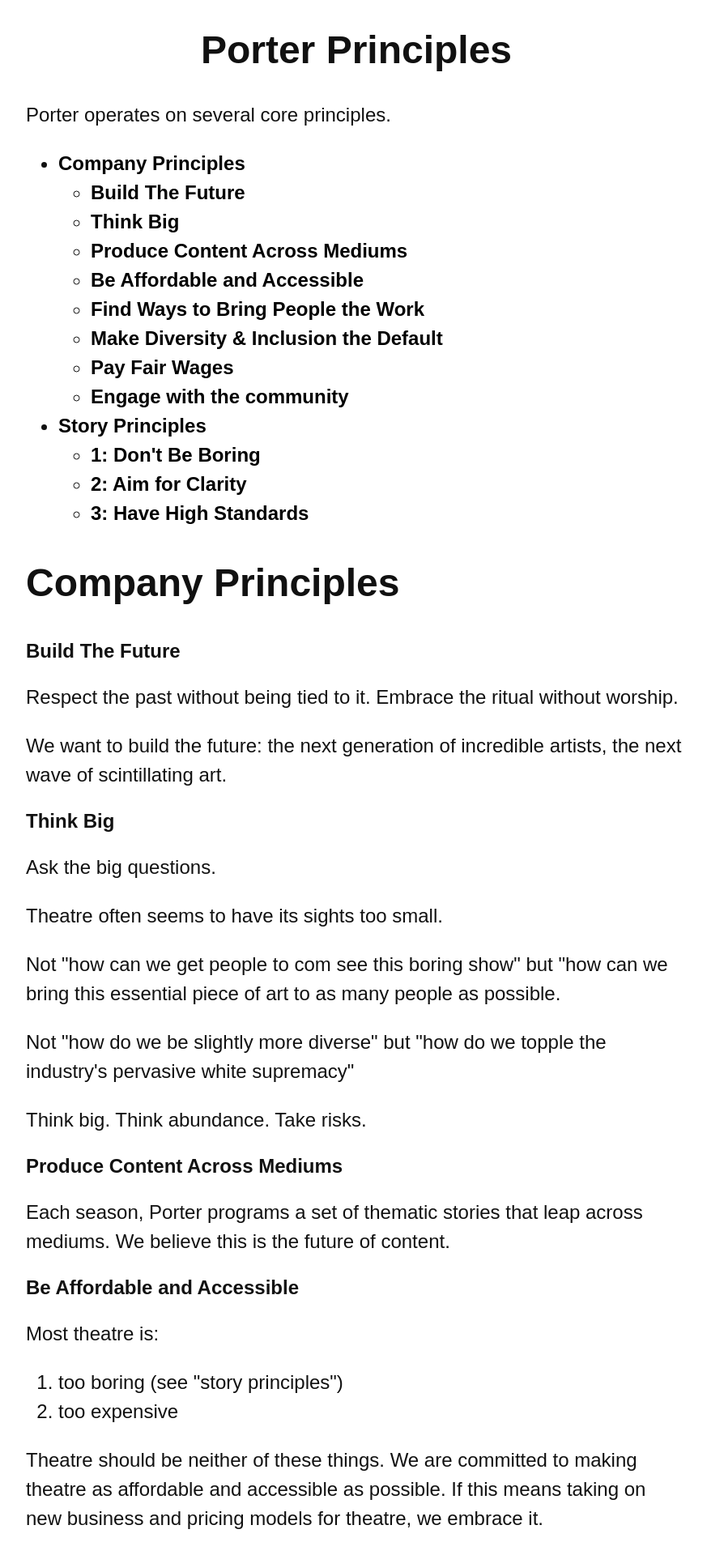
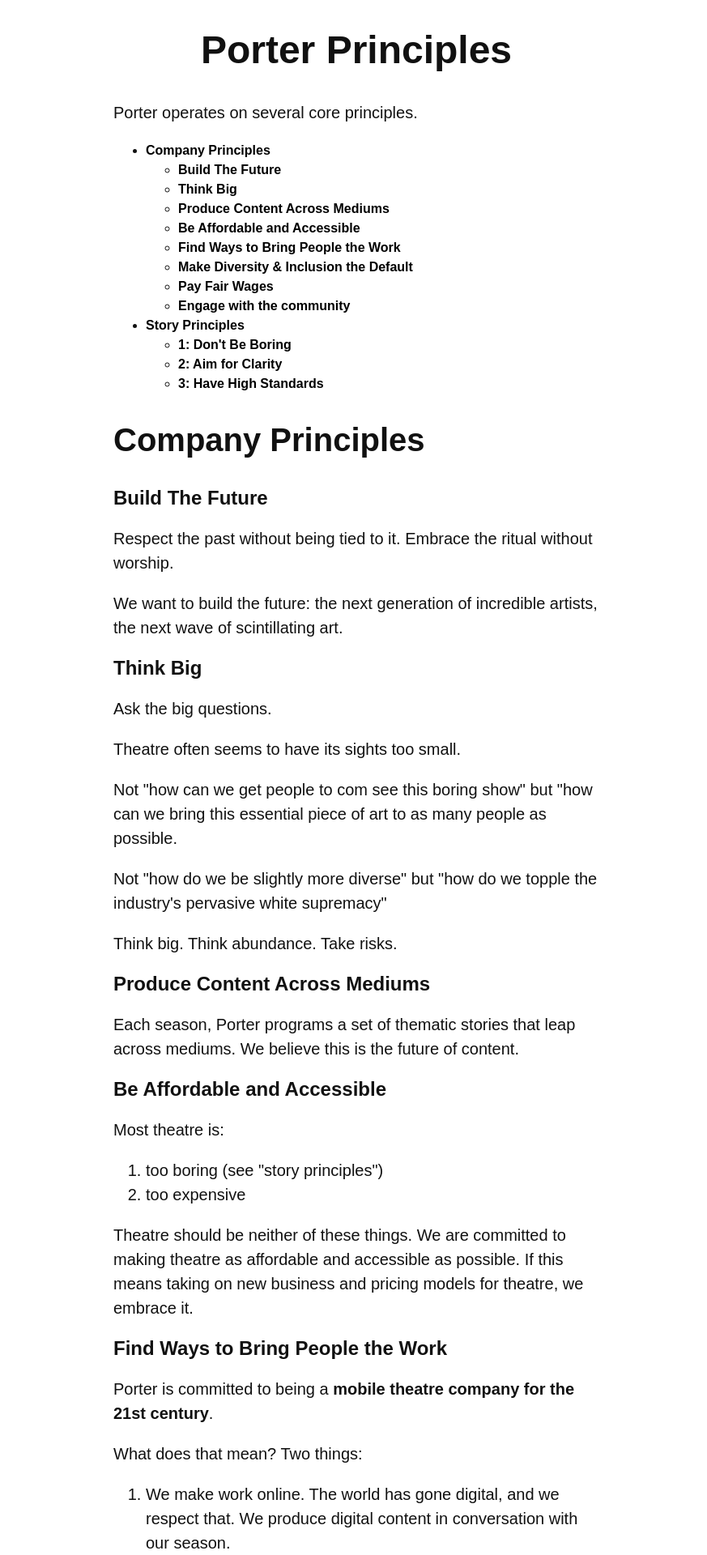
Before and after one commit to gcuddy/gcuddy.github.io, a Jekyll site: the page built from porter.md, in a window 1280 px wide. Shown: the top 1920 px of the page at 81% size, without its empty margins (200-1073 px from the left). Built offline with Jekyll 4.4.1, drawn with Linux system fonts in a browser that asks for light colours.

Commit message:
Updated porter.

```diff
--- a/_layouts/misc.html
+++ b/_layouts/misc.html
@@ -4,7 +4,7 @@
   <body class="avenir ph5-ns ph3 near-black bg-white">
     <div class="center">
     <h1 class="f1 lh-title tc">{{ page.title }}</h1>
-       <div class="center near-black measure-wide lh-copy f3">
+       <div class="center near-black measure lh-copy f4">
 
        {{ content }}
 
--- a/porter.md
+++ b/porter.md
@@ -4,7 +4,7 @@
 title: "Porter Principles"
 ---
 
-<p>Porter operates on several core principles.</p><div class="TOC">
+<p>Porter operates on several core principles.</p><div class="TOC f5">
 
 
 <ul>
```
